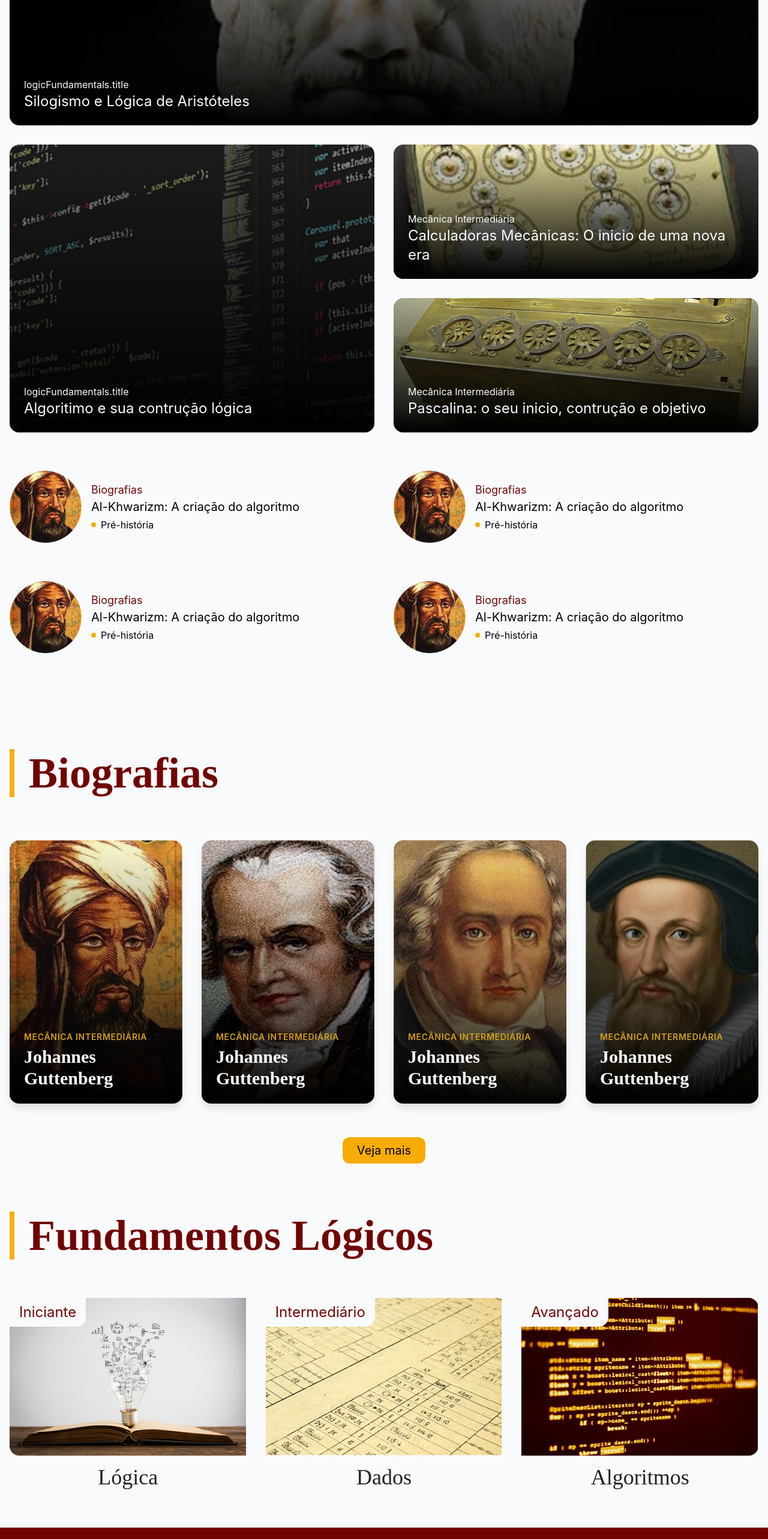
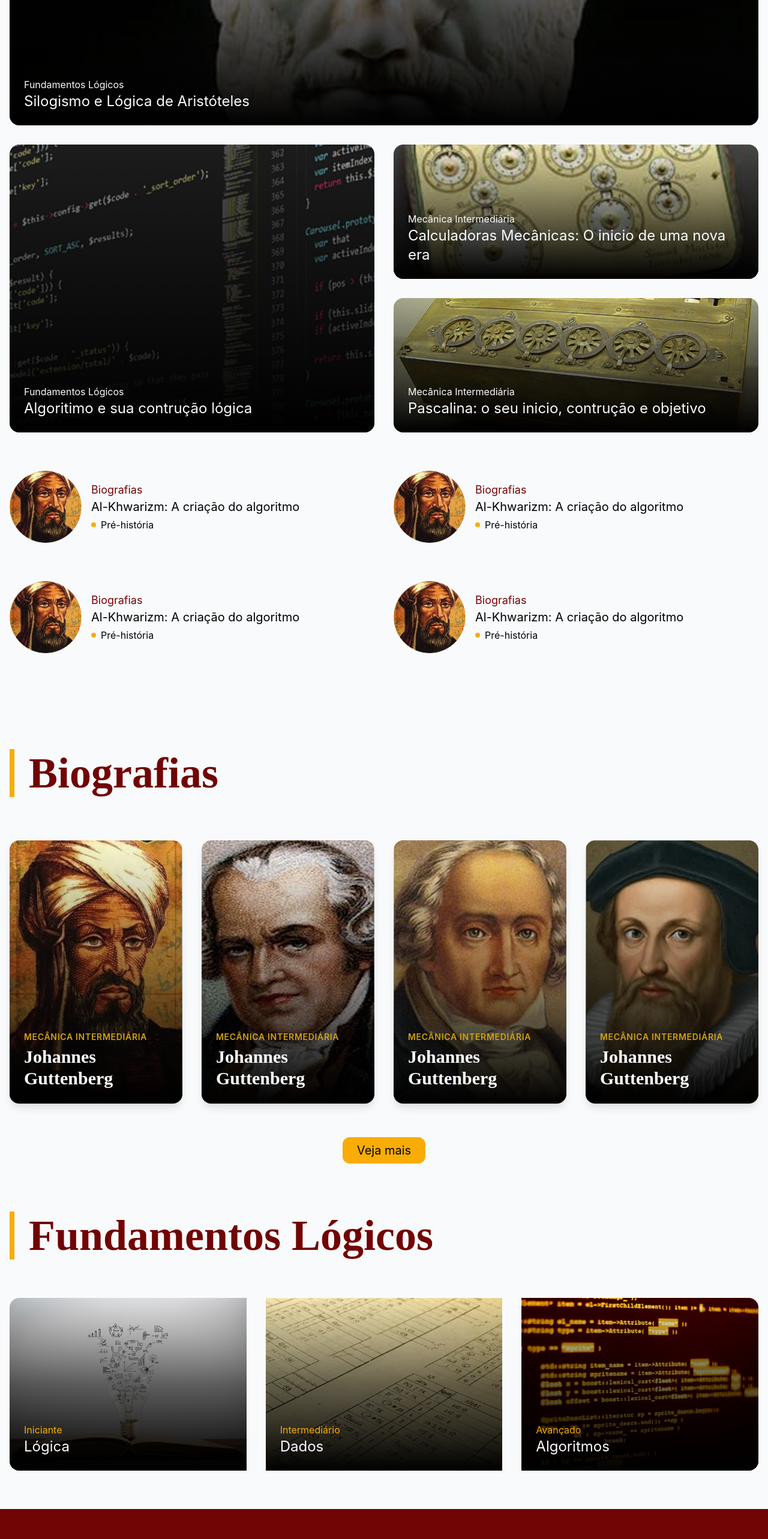
Before and after one commit to bassanig/OldToCode, a React (Vite) app: page / in a window 1280 px wide. Shown: the part 1580-4146 px from the top of the page at 60% size. Built offline with nearby package versions, Linux system fonts and the light colour scheme.

Commit message:
refactor(responsividade e fundamentos): melhora a responsividade da home e adicon os fudamentos

```diff
--- a/src/Components/Home/biografias2/Card.jsx
+++ b/src/Components/Home/biografias2/Card.jsx
@@ -11,7 +11,7 @@ const Card = ({ epoca, foto, nome, link }) => {
       <img
         src={foto}
         alt={`Foto de ${nome}`}
-        className=" object-cover h-full w-full transition-transform duration-500 ease-in-out group-hover:scale-105"
+        className=" object-cover h-full w-full transition-transform duration-500 ease-in-out "
       />
 
       {/* Gradiente para Legibilidade */}
--- a/src/Components/Home/destaques/Destaques.jsx
+++ b/src/Components/Home/destaques/Destaques.jsx
@@ -21,7 +21,7 @@ const Destaques = () => {
           <div className='absolute inset-0 bg-gradient-to-t from-black to-transparent z-30'></div>
           <img src={fotoAristoteles} alt="" className='z-20 object-cover duration-300 h-full w-full max-sm:max-h-80 group-hover:scale-105 transition rounded-2xl object-center' />
           <div className='absolute bottom-0 z-40 p-6'>
-              <span className=' text-gray-50 max-sm:text-sm '>{t('logicFundamentals.title')}</span>
+              <span className=' text-gray-50 max-sm:text-sm '>{t('home.logicFundamentals.title')}</span>
               <h1 className='text-gray-50 text-2xl max-sm:text-lg'>{t('home.highlights.silogism.title')}</h1>
           </div>
         </NavLink>
@@ -29,7 +29,7 @@ const Destaques = () => {
           <div className='absolute inset-0 bg-gradient-to-t from-black to-transparent z-30'></div>
           <img src={fotAlgoritimos} alt="" className='object-cover duration-300 h-full max-sm:max-h-120 w-full group-hover:scale-105 transition'/>
           <div className='absolute bottom-0 z-40 p-6'>
-              <span className=' text-gray-50 max-sm:text-sm  '>{t('logicFundamentals.title')}</span>
+              <span className=' text-gray-50 max-sm:text-sm  '>{t('home.logicFundamentals.title')}</span>
               <h1 className='text-gray-50 text-2xl max-sm:text-lg'>{t('home.highlights.algorithms.title')}</h1>
           </div>
         </NavLink>
--- a/src/Components/Home/fundamentos/FundamentosCard.jsx
+++ b/src/Components/Home/fundamentos/FundamentosCard.jsx
@@ -6,14 +6,15 @@ import { NavLink } from 'react-router-dom';
 const FundamentosCard = ({img, index, titulo, level}) => {
   const [ t ] = useTranslation();
   return (
-    <NavLink className='flex gap-4 w-full flex-col items-center relative overflow-hidden'>
-      <div className={`max-xl:rounded-2xl relative w-full overflow-hidden ${index == 1 ? 'rounded-bl-2xl rounded-tl-2xl' : index == 3 ? 'rounded-tr-2xl rounded-br-2xl': ''}`}>
-        <img src={img} alt="" className={`hover:scale-105 duration-300 w-full max-h-70 object-cover `} />
-        <div className='absolute dark:bg-dark bg-gray-50 px-4 py-2 block top-0 left-0 rounded-br-2xl'>
-            <span className='text-2xl text-vermelho dark:text-amarelo-dark'>{t(level)}</span>
-        </div>
+    <NavLink to={`/fundamentos/${titulo.toLowerCase().replace(/\s+/g, '-')}`} className={`group flex w-full max-xl:rounded-2xl max-sm:max-h-60 flex-col items-center relative overflow-hidden transition-shadow duration-300 ease-in-out ${index == 1 ? 'rounded-bl-2xl rounded-tl-2xl' : index == 3 ? 'rounded-br-2xl rounded-tr-2xl' : ''}`}>
+      <div className="relative w-full overflow-hidden">
+        <img src={img} alt={t(titulo)} className="w-full h-72 object-cover group-hover:scale-105 transition-transform duration-300 ease-in-out" />
+        <div className='absolute inset-0 bg-gradient-to-t from-black via-black/60 to-transparent'></div>
       </div>
-      <h1 className='text-4xl font-serif max-xl:hidden dark:text-gray-50 text-dark'>{t(titulo)}</h1>
+      <div className="p-6 absolute bottom-0  w-full">
+        <span className=' text-amarelo text-md rounded-full '>{t(level)}</span>
+        <h1 className='text-2xl  text-gray-50 '>{t(titulo)}</h1>
+      </div>
     </NavLink>
   )
 }
--- a/src/locales/en.json
+++ b/src/locales/en.json
@@ -22,6 +22,12 @@
     "preIncialMecanic": "Pre-Inicial Mechanics",
     "initialMecanic": "Inicial Mechanics",
     "mediumMecanic": "Intermediate Mechanics"
+  },
+
+  "levels": {
+    "beginner": "Beginner",
+    "intermediate": "Intermediate",
+    "advanced": "Advanced"
   },
 
   "home": {
@@ -59,7 +65,16 @@
     },
 
     "logicFundamentals": {
-      "title": "Logical Fundamentals"
+      "title": "Fundamentos Lógicos",
+      "logic": {
+        "title": "Logic Foundation"
+      },
+      "data": {
+        "title": "Data Structures"
+      },
+      "algorithms": {
+        "title": "Algorithms"
+      }
     }
 
   },
```
